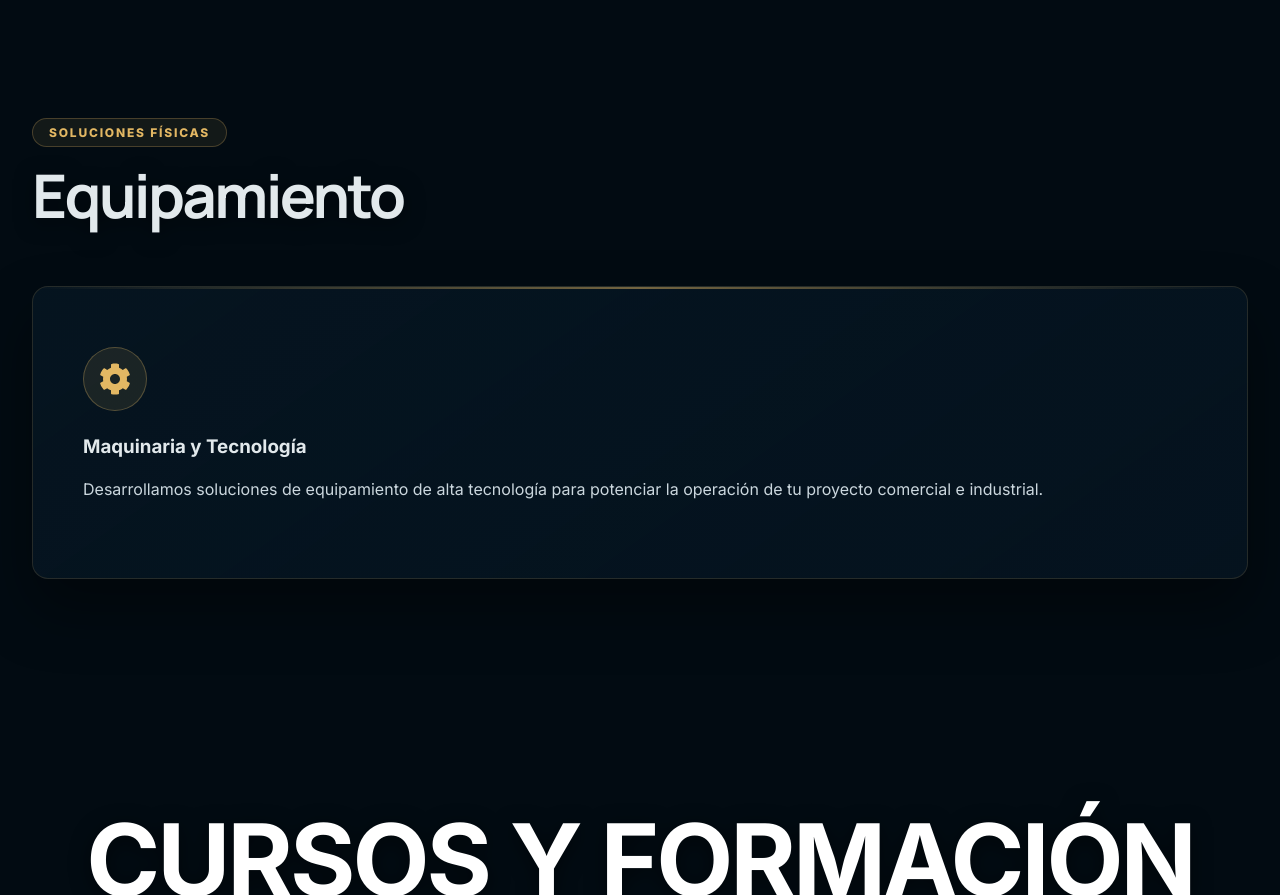
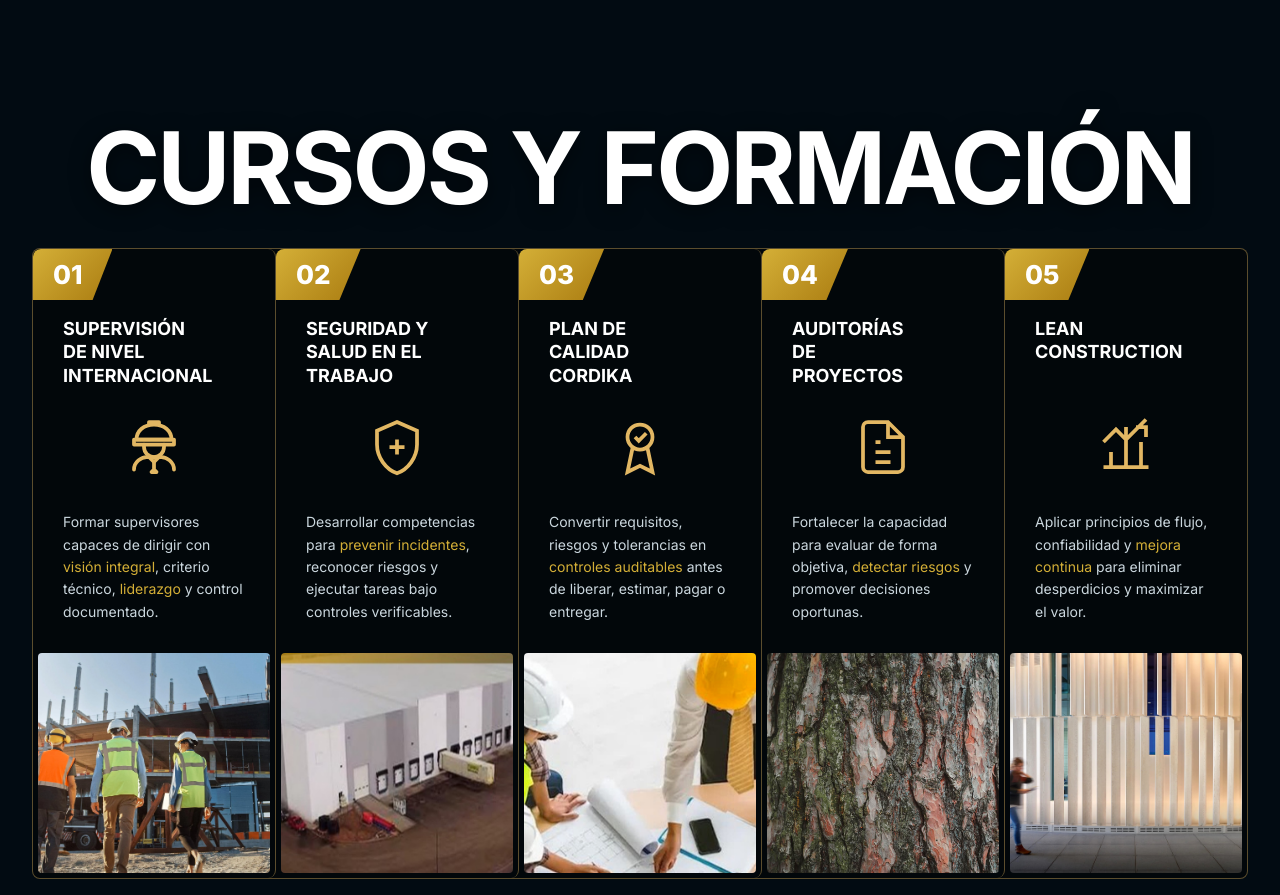
Before and after one commit to altusmarketingdigital-mx/CORDIKA_WEBSITE_OFICIAL_1_2_REVIEWED, a plain HTML site: page index.html in a window 1280 px wide. Shown: the part 9365-10260 px from the top of the page. Drawn offline with Linux system fonts and the light colour scheme.

Commit message:
Consolidate Equipamiento links and remove generic block

```diff
--- a/index.html
+++ b/index.html
@@ -14,7 +14,7 @@
   <link rel="preconnect" href="https://fonts.googleapis.com">
   <link rel="preconnect" href="https://fonts.gstatic.com" crossorigin>
   <link href="https://fonts.googleapis.com/css2?family=DM+Serif+Display&family=Inter:wght@400;500;600;700;800&family=Manrope:wght@500;600;700;800&display=swap" rel="stylesheet">
-  <link rel="stylesheet" href="styles.css?v=89.0">
+  <link rel="stylesheet" href="styles.css?v=90.0">
 </head>
 <body>
 <a class="skip-link" href="#contenido">Saltar al contenido</a>
@@ -37,7 +37,7 @@
       <div class="dropdown">
         <a href="#equipamiento" class="dropbtn">Equipamiento ▾</a>
         <div class="dropdown-content">
-          <a href="#equipamiento-restaurantes">Equipamiento para restaurantes y cocinas industriales</a>
+          <a href="#equipamiento">Equipamiento para restaurantes y cocinas industriales</a>
           </div>
       </div><a href="#cursos">Cursos</a><a href="#inversion">Inversión</a><a href="#contacto">Contacto</a>
     </nav>
@@ -583,7 +583,7 @@
   <!-- Bloque: Equipamiento -->
 
   <!-- Bloque: Equipamiento Restaurantes -->
-  <div class="page-block" data-block="equipamiento-restaurantes" id="equipamiento-restaurantes">
+  <div class="page-block" data-block="equipamiento" id="equipamiento">
     <section class="section">
       <div class="container reveal">
 
@@ -654,22 +654,6 @@
           </div>
         </div>
 
-      </div>
-    </section>
-  </div>
-
-  <div class="page-block" data-block="equipamiento" id="equipamiento">
-    <section class="section">
-      <div class="container reveal">
-        <p class="section-label gold">Soluciones Físicas</p>
-        <h2>Equipamiento</h2>
-        <div class="luxury-grid">
-          <article class="luxury-card">
-            <div class="luxury-icon"><svg viewBox="0 0 512 512" fill="var(--gold2)" width="32" height="32"><path d="M487.4 315.7l-42.6-24.6c4.3-23.2 4.3-47 0-70.2l42.6-24.6c4.9-2.8 7.1-8.6 5.5-14-11.1-35.6-30-67.8-54.7-94.6-3.8-4.1-10-5.1-14.8-2.3L380.8 110c-17.9-15.4-38.5-27.3-60.8-35.1V25.8c0-5.6-3.9-10.5-9.4-11.7-36.7-8.2-74.3-7.8-109.2 0-5.5 1.2-9.4 6.1-9.4 11.7V75c-22.2 7.9-42.8 19.8-60.8 35.1L88.7 85.5c-4.9-2.8-11-1.9-14.8 2.3-24.7 26.7-43.6 58.9-54.7 94.6-1.7 5.4.6 11.2 5.5 14L67.3 221c-4.3 23.2-4.3 47 0 70.2l-42.6 24.6c-4.9 2.8-7.1 8.6-5.5 14 11.1 35.6 30 67.8 54.7 94.6 3.8 4.1 10 5.1 14.8 2.3l42.6-24.6c17.9 15.4 38.5 27.3 60.8 35.1v49.2c0 5.6 3.9 10.5 9.4 11.7 36.7 8.2 74.3 7.8 109.2 0 5.5-1.2 9.4-6.1 9.4-11.7v-49.2c22.2-7.9 42.8-19.8 60.8-35.1l42.6 24.6c4.9 2.8 11 1.9 14.8-2.3 24.7-26.7 43.6-58.9 54.7-94.6 1.5-5.5-.7-11.3-5.6-14.1zM256 336c-44.1 0-80-35.9-80-80s35.9-80 80-80 80 35.9 80 80-35.9 80-80 80z"/></svg></div>
-            <h3>Maquinaria y Tecnología</h3>
-            <p style="color: #cbd7de; line-height: 1.6; margin-top: 12px;">Desarrollamos soluciones de equipamiento de alta tecnología para potenciar la operación de tu proyecto comercial e industrial.</p>
-          </article>
-        </div>
       </div>
     </section>
   </div>
@@ -1568,7 +1552,7 @@
     </div>
   </div>
 </footer>
-<script src="app.js?v=89.0"></script>
+<script src="app.js?v=90.0"></script>
 
   <!-- Botón Flotante de WhatsApp -->
   <a href="https://wa.me/523291228034?text=Hola,%20me%20gustar%C3%ADa%20recibir%20m%C3%A1s%20informaci%C3%B3n%20sobre%20CORDIKA" class="float-whatsapp" target="_blank" rel="noopener noreferrer" aria-label="Contactar por WhatsApp">
```
